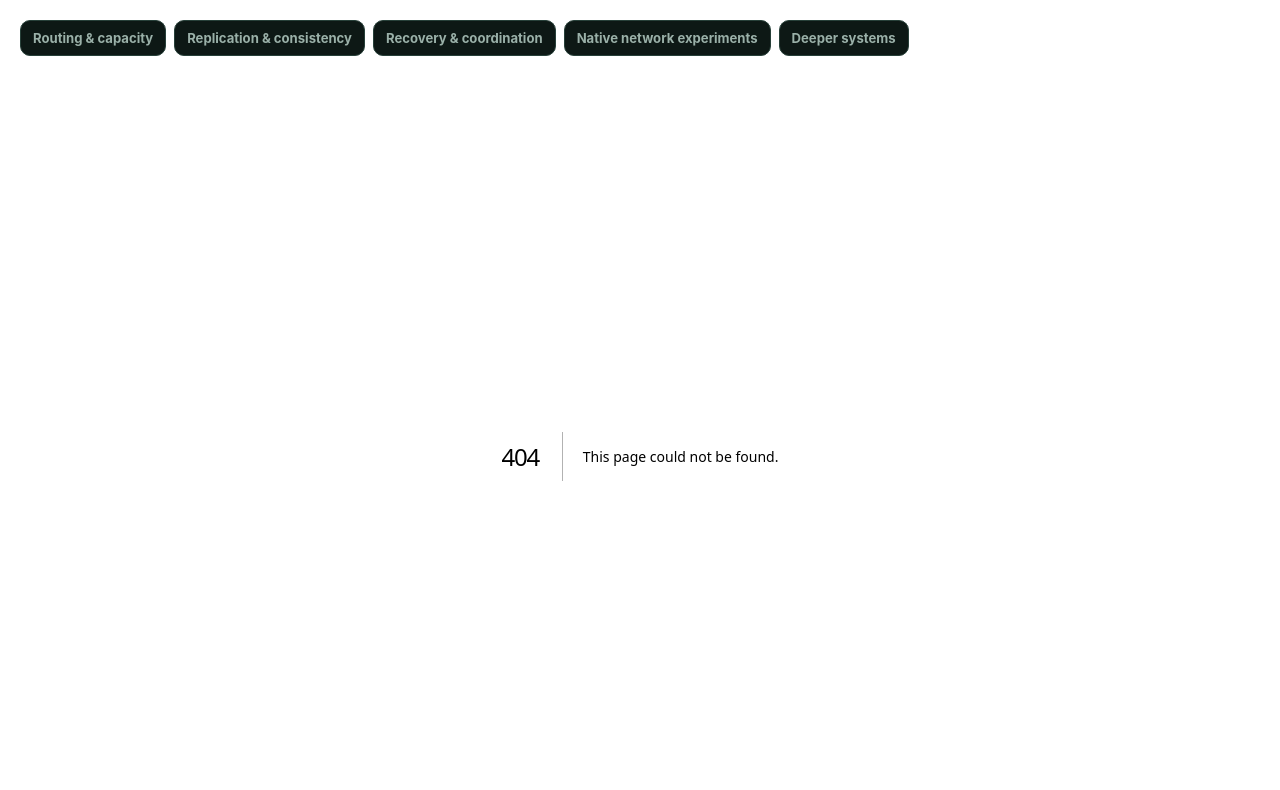
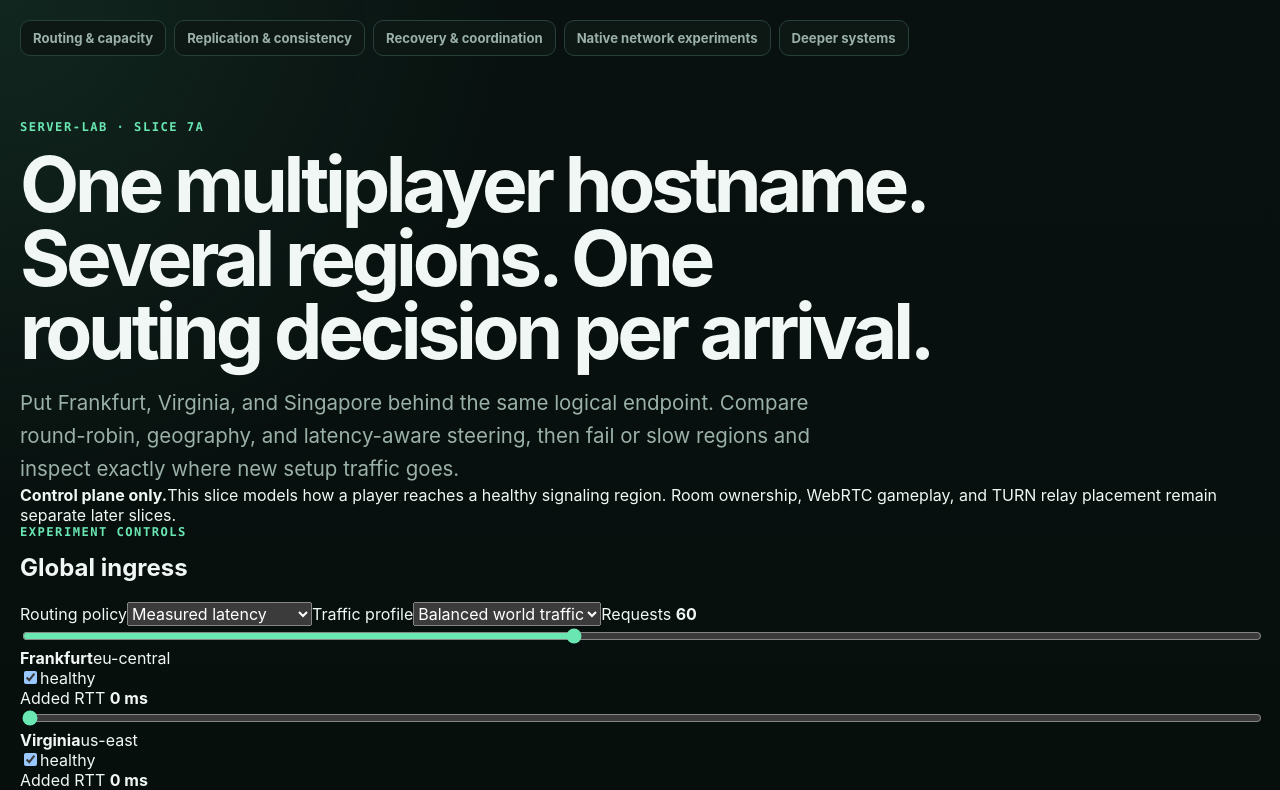
Before and after one commit to moritzbrantner/server-lab, a Next.js app in the folder web/: page /global in a window 1280 px wide. Before the commit this address had no page. Shown: the top 790 px of the page. Built offline with nearby package versions, Linux system fonts and the light colour scheme.

Commit message:
Expose global ingress route

```diff
--- /dev/null
+++ b/web/app/global/page.tsx
@@ -0,0 +1,5 @@
+import { GlobalIngressLab } from "@/components/global-ingress-lab";
+
+export default function GlobalPage() {
+  return <GlobalIngressLab />;
+}
```
